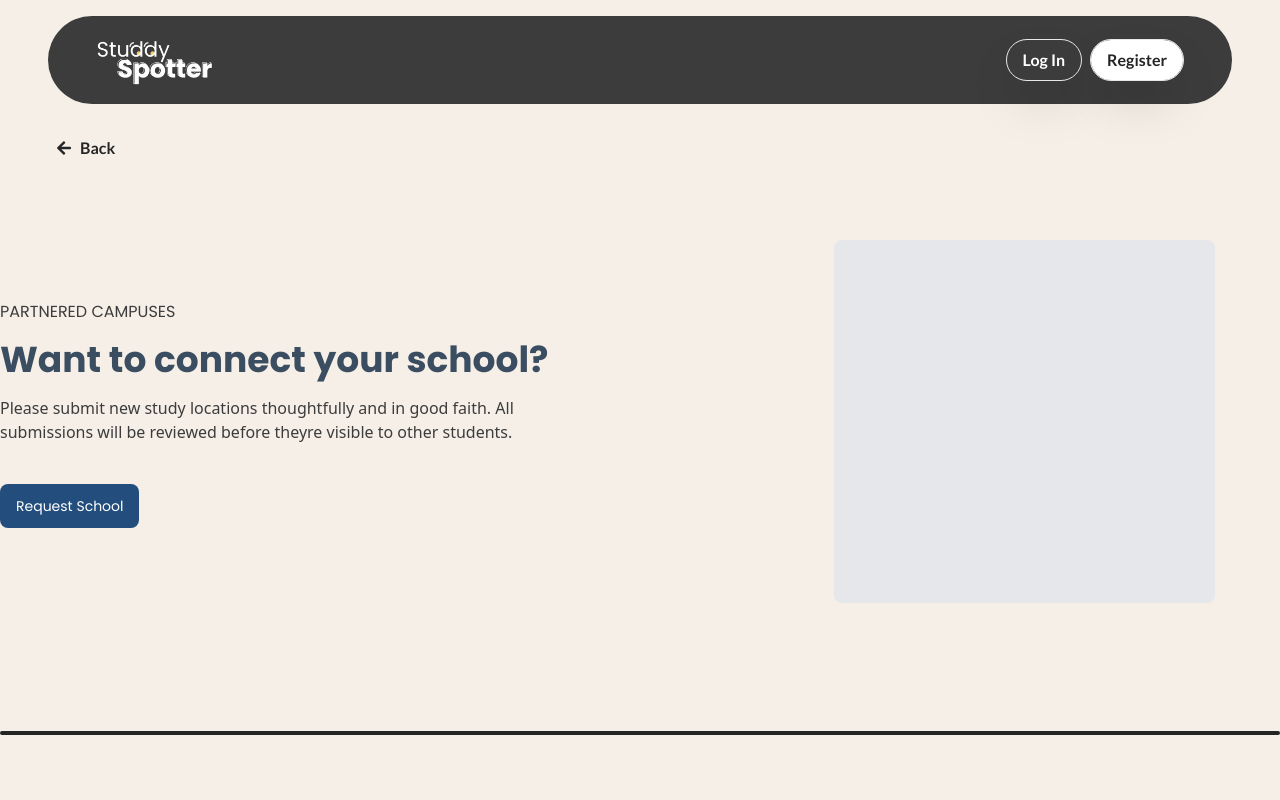
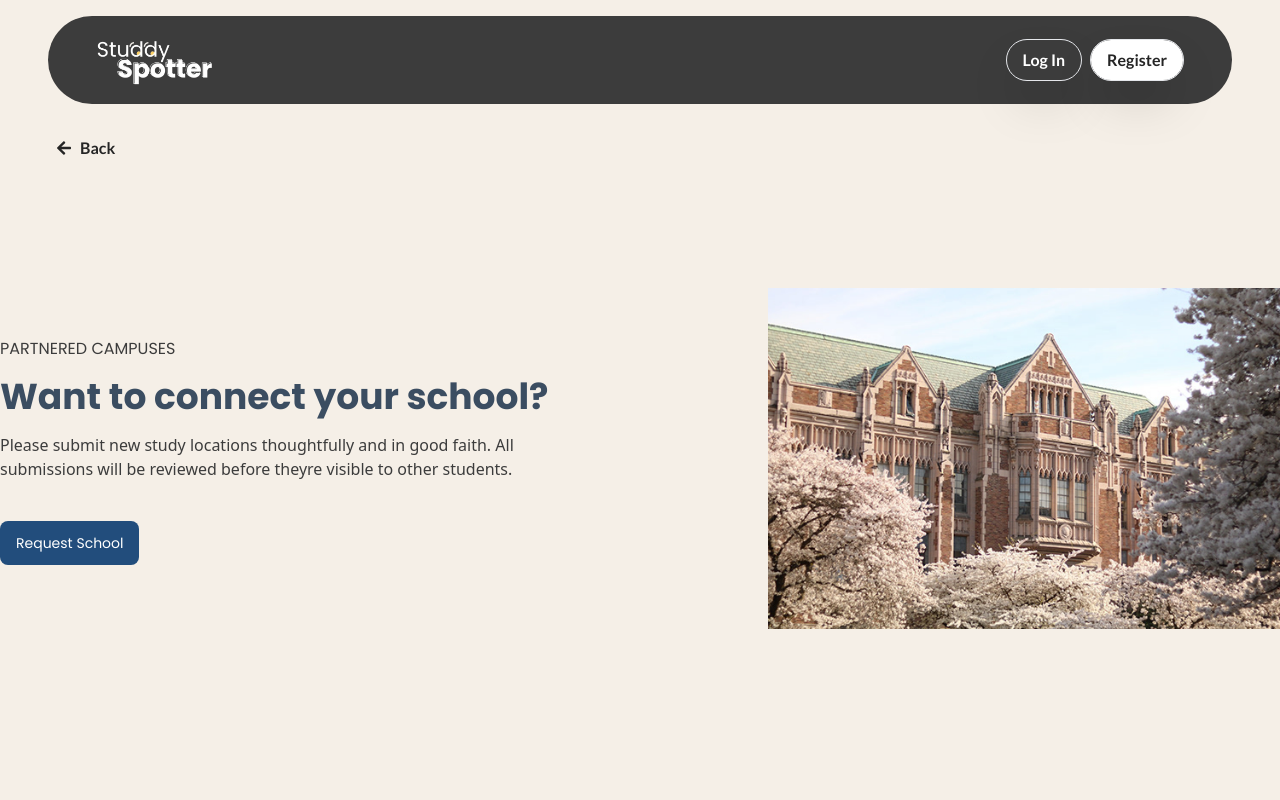
Before and after one commit to LeonilleM/studdy_spotter, a React (Vite) app: page /allschools in a window 1280 px wide. Shown: the top 800 px of the page. Built offline with nearby package versions, Linux system fonts and the light colour scheme; no server answers; the database is empty.

Commit message:
Updates - Images

```diff
--- a/src/pages/AllSchools/AllSchools.jsx
+++ b/src/pages/AllSchools/AllSchools.jsx
@@ -3,6 +3,7 @@ import BackButton from '../../components/shared/BackButton';
 import { fetchUniversities } from '../../services/University/University';
 import { NavLink } from 'react-router-dom';
 import RequestSchoolModal from './helper/RequestSchoolModal';
+import uwQuad from '../../assets/uw-quad.jpg';
 
 function AllSchools() {
     const [uniData, setUniData] = useState(null);
@@ -59,8 +60,8 @@ function AllSchools() {
                         </div>
                     </div>
                     <div className="flex items-center justify-center sm:w-[40%] w-full  sm:pt-0 pt-12">
-                        <div className="h-[363px] w-[381px] bg-gray-200 flex flex-col items-center py-12 rounded-lg">
-                        </div>
+                        <img src={uwQuad} className="h-full w-full flex flex-col items-center py-12 rounded-lg" alt="University Quad">
+                        </img>
                     </div>
                 </section>
                 <hr className="border-black border-2 rounded-full" />
--- a/src/pages/PrivatePrivacy/PrivatePrivacy.jsx
+++ b/src/pages/PrivatePrivacy/PrivatePrivacy.jsx
@@ -1,4 +1,5 @@
 import BackButton from '../../components/shared/BackButton';
+import Panda from '../../assets/panda.jpg';
 
 function PrivatePrivacy() {
     return (
@@ -30,8 +31,8 @@ function PrivatePrivacy() {
                     </div>
 
                     <div className="flex items-center justify-center sm:w-[40%] w-full  sm:pt-0 pt-12">
-                        <div className="h-[363px] w-[381px] bg-gray-200 flex flex-col items-center py-12 rounded-lg">
-                        </div>
+                        <img src={Panda} className="h-full w-full flex flex-col items-center py-12 rounded-lg" alt="University Quad">
+                                                </img>
                     </div>
                 </div>
             </section >
```
Also changed, not shown: src/assets/panda.jpg (added), src/assets/uw-quad.jpg (added).
